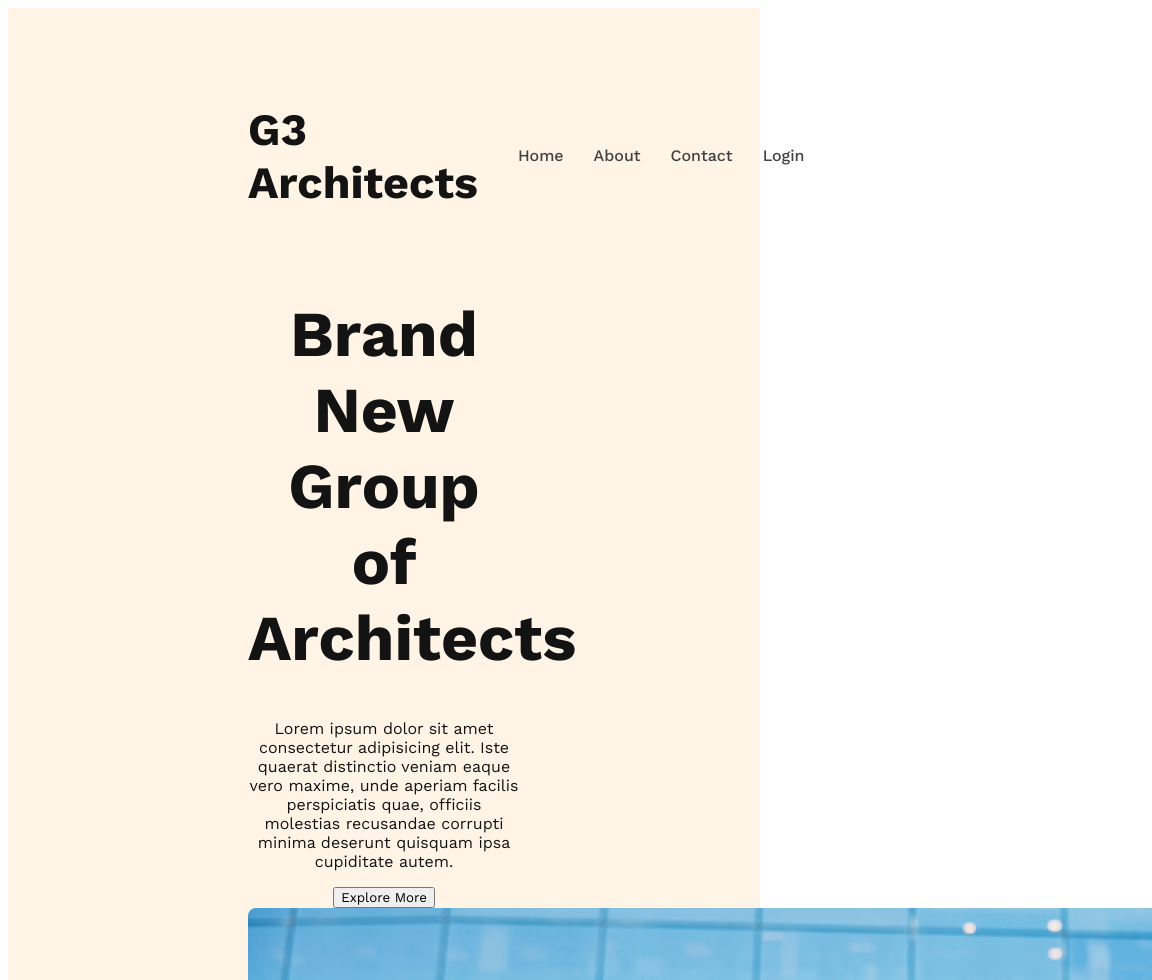
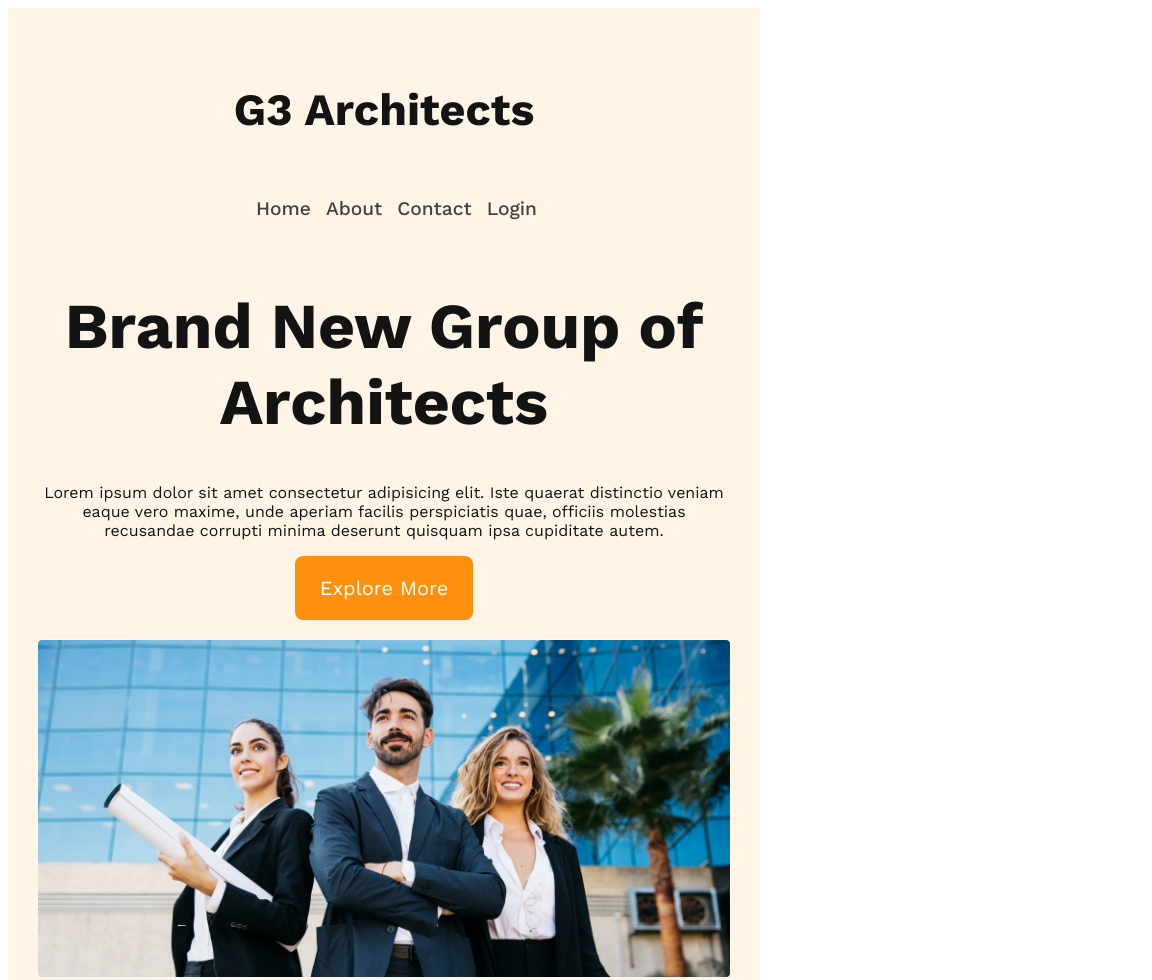
Before and after one commit to ekramulreza/g3.arc-web, a plain HTML site: page index.html in a window 768 px wide. Shown: the top 980 px of the page, 1152 px wide, since content can reach past the window. Drawn offline with nearby package versions, Linux system fonts and the light colour scheme.

Commit message:
finished header section with small tweak for responsiveness

```diff
--- a/styles/indexcss.css
+++ b/styles/indexcss.css
@@ -6,6 +6,16 @@
   /* padding: 0; */
   /* box-sizing: border-box; */
   font-family: "Work Sans", sans-serif;
+}
+
+.btn-primary{
+    border-radius: 8px;
+    border: none;
+    color: #FFF;
+    font-size: 1.25rem;
+    background: #ff900e;
+    padding: 20px 25px;
+    cursor: pointer;
 }
 
 
@@ -57,3 +67,35 @@ nav li a {
 .banner-description{
     color: #131313;
 }
+.banner img{
+    margin-top: 20px;
+
+    width: 100%;
+}
+/*responsive media queries */
+/* mobile devices */
+@media screen and (max-width: 576px) {
+    header{
+        padding:20px;
+    }
+    nav{
+        flex-direction: column;
+    }
+}
+
+/* tablet devices */
+@media screen and (min-width: 577px) and (max-width: 960px) {
+    header{
+        padding: 30px;
+    }
+    nav{
+        flex-direction: column;
+    }
+    nav li{
+        margin-right: 15px;
+        margin-bottom: 10px;
+    }
+    nav li a{
+        font-size: 1.2rem;
+    }
+}
```
